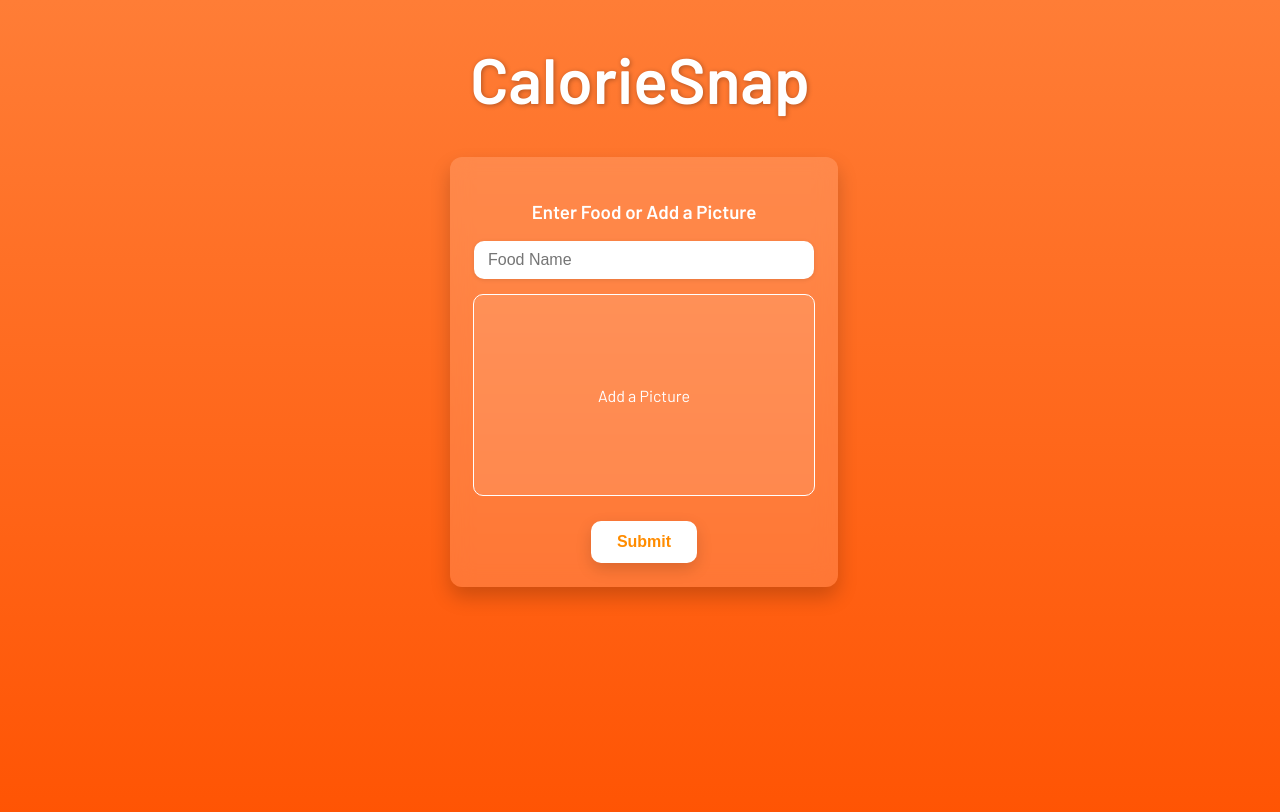
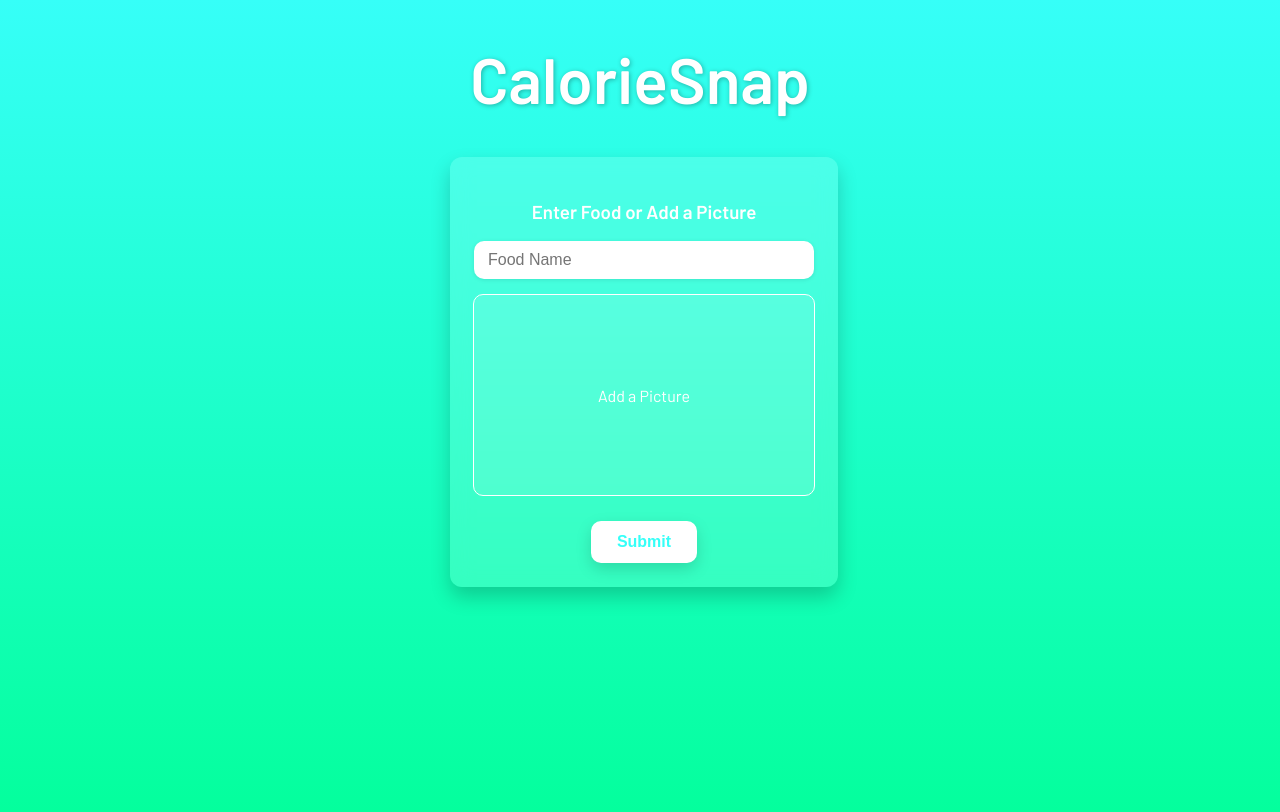
Before and after one commit to stephaniebittner802/calorie-snap, a React (Create React App) app in the folder frontend/: page / in a window 1280 px wide. Shown: the top 812 px of the page. Built offline with nearby package versions, Linux system fonts and the light colour scheme.

Commit message:
changed to blue

```diff
--- a/frontend/src/components/HomePage.css
+++ b/frontend/src/components/HomePage.css
@@ -6,7 +6,7 @@ body {
   flex-direction: column;
   align-items: center;
   min-height: 100vh;
-  background: linear-gradient(to bottom, #ff7d36, #ff5100);
+  background: linear-gradient(to bottom, #36fff8, #00ff95);
   color: #fff;
 }
 
--- a/frontend/src/components/ResultPage.css
+++ b/frontend/src/components/ResultPage.css
@@ -1,7 +1,7 @@
 body {
   margin: 0;
   font-family: 'Barlow', sans-serif;
-  background: linear-gradient(to bottom, #ff7d36, #ff5100);
+  background: linear-gradient(to bottom, #36fff8, #00ff95);
   display: flex;
   flex-direction: column;
   align-items: center;
--- a/frontend/src/index.css
+++ b/frontend/src/index.css
@@ -8,7 +8,7 @@ body {
   flex-direction: column;
   align-items: center;
   min-height: 100vh;
-  background: linear-gradient(to bottom, #ff7d36, #ff5100);
+  background: linear-gradient(to bottom, #36fff8, #00ff95);
   color: #fff;
 }
 
@@ -31,7 +31,7 @@ button {
   border: none;
   border-radius: 10px;
   background: white;
-  color: #ff8c00;
+  color: #36fff8;
   cursor: pointer;
   transition: all 0.3s ease;
   box-shadow: 0 6px 16px rgba(0, 0, 0, 0.15);
```
